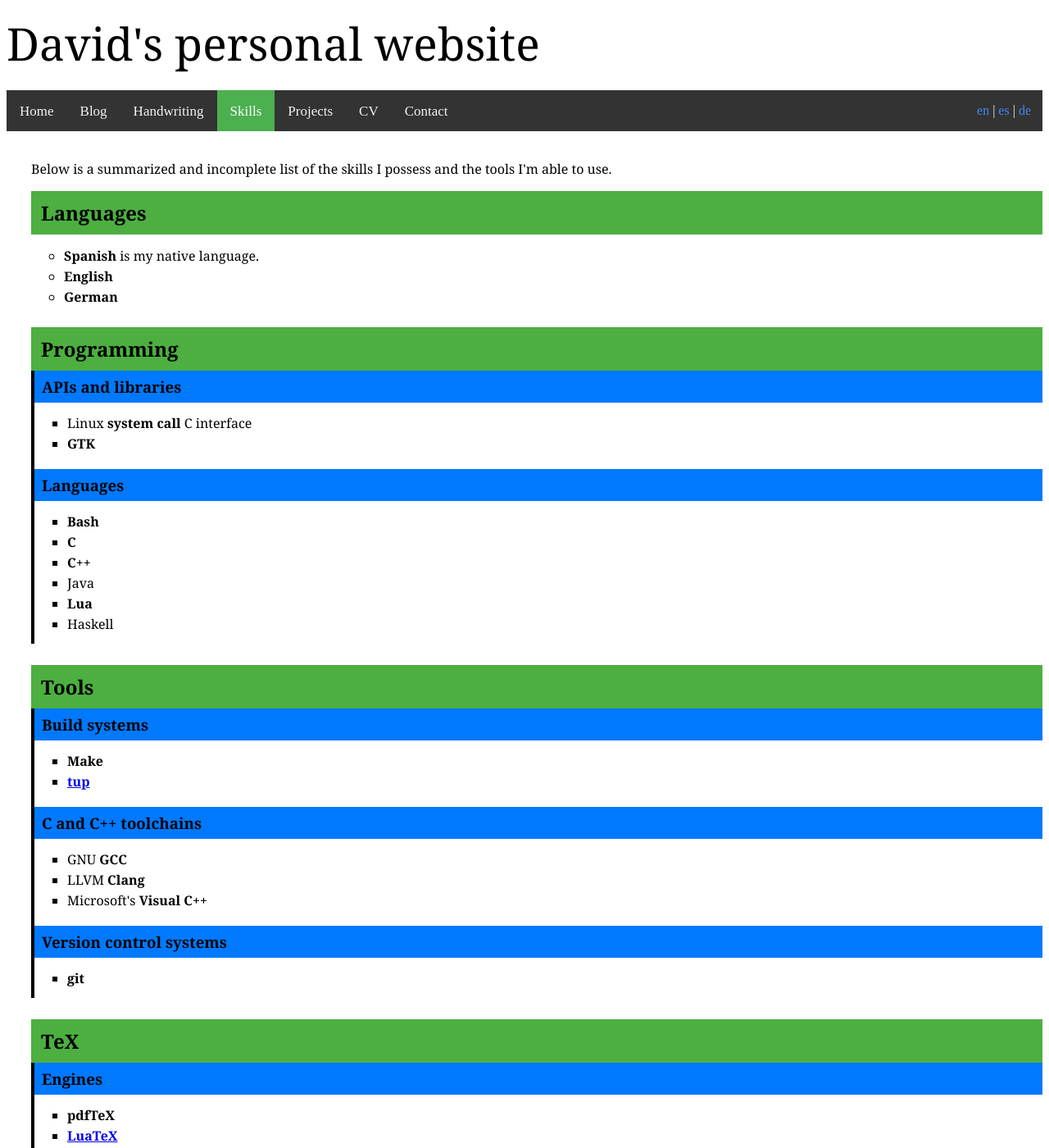
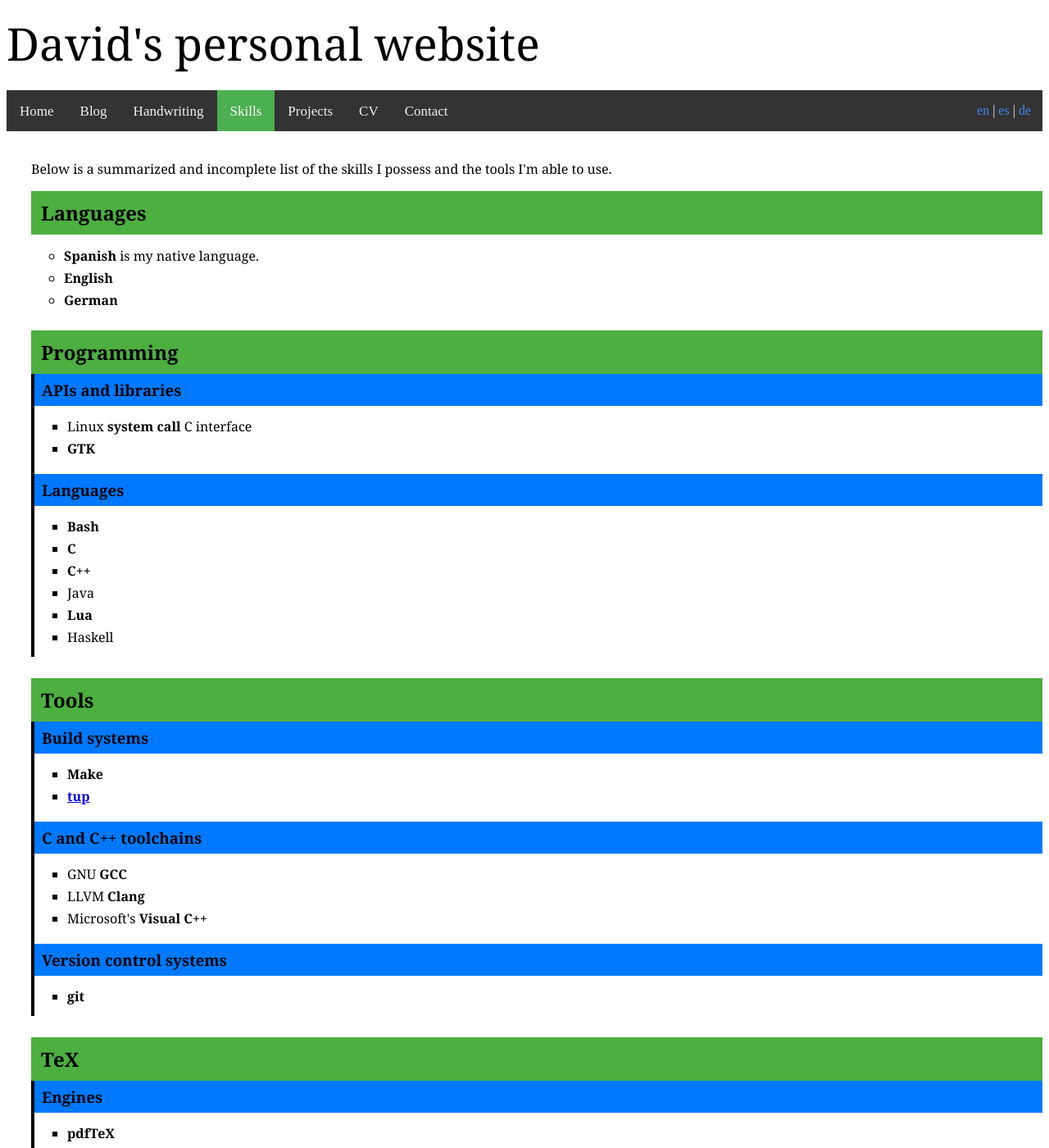
Before and after one commit to kalrish/website, a Jekyll site: the page built from eng/skills.html, in a window 1280 px wide and 1400 px high. Shown: the whole window at 82% size. Built offline with Jekyll 4.4.1, drawn with Linux system fonts in a browser that asks for light colours.

Commit message:
Increase space between list elements in skills page

```diff
--- a/assets/skills.css
+++ b/assets/skills.css
@@ -14,6 +14,10 @@ h3 {
 	padding-bottom: 7px;
 	padding-left: 9px;
 	background-color: #0079FF;
+}
+
+ul > li + li {
+	margin-top: 5px;
 }
 
 ul.toplist {
```
